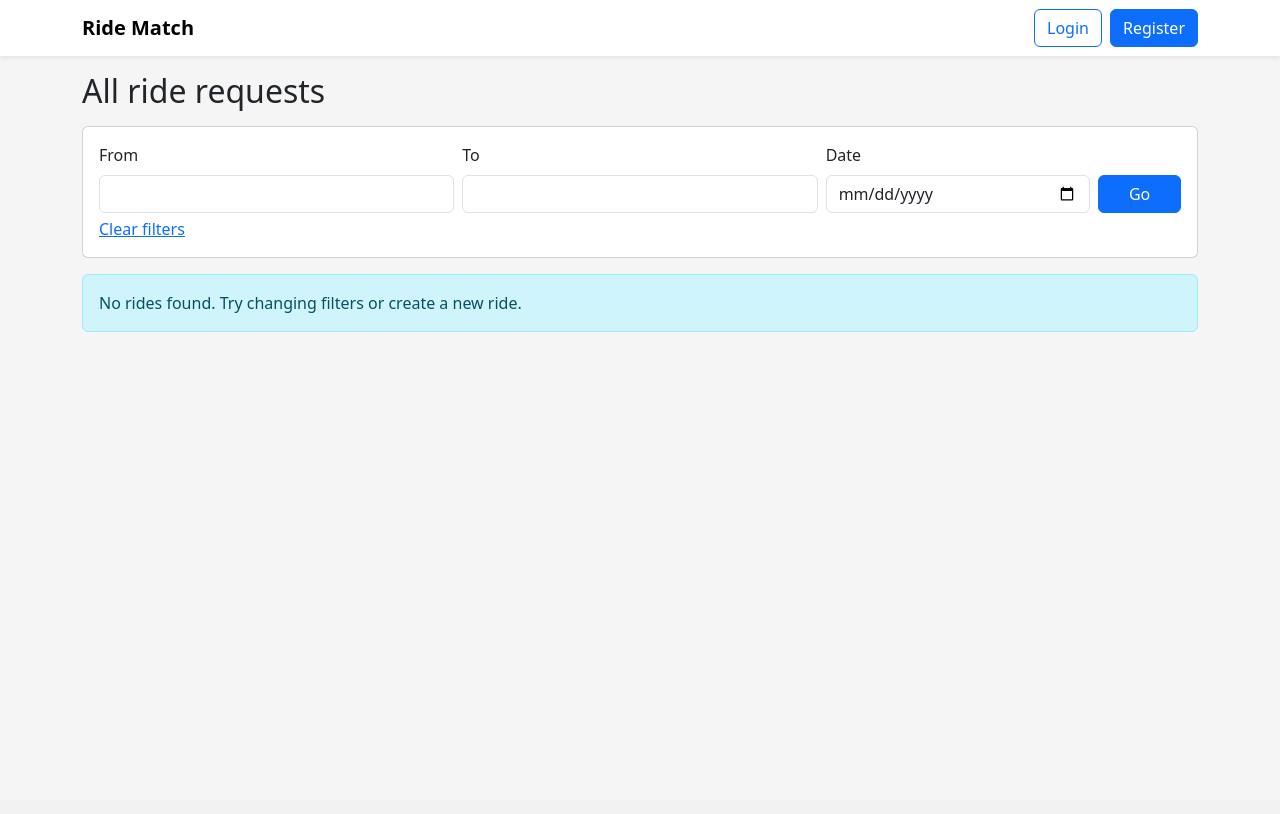
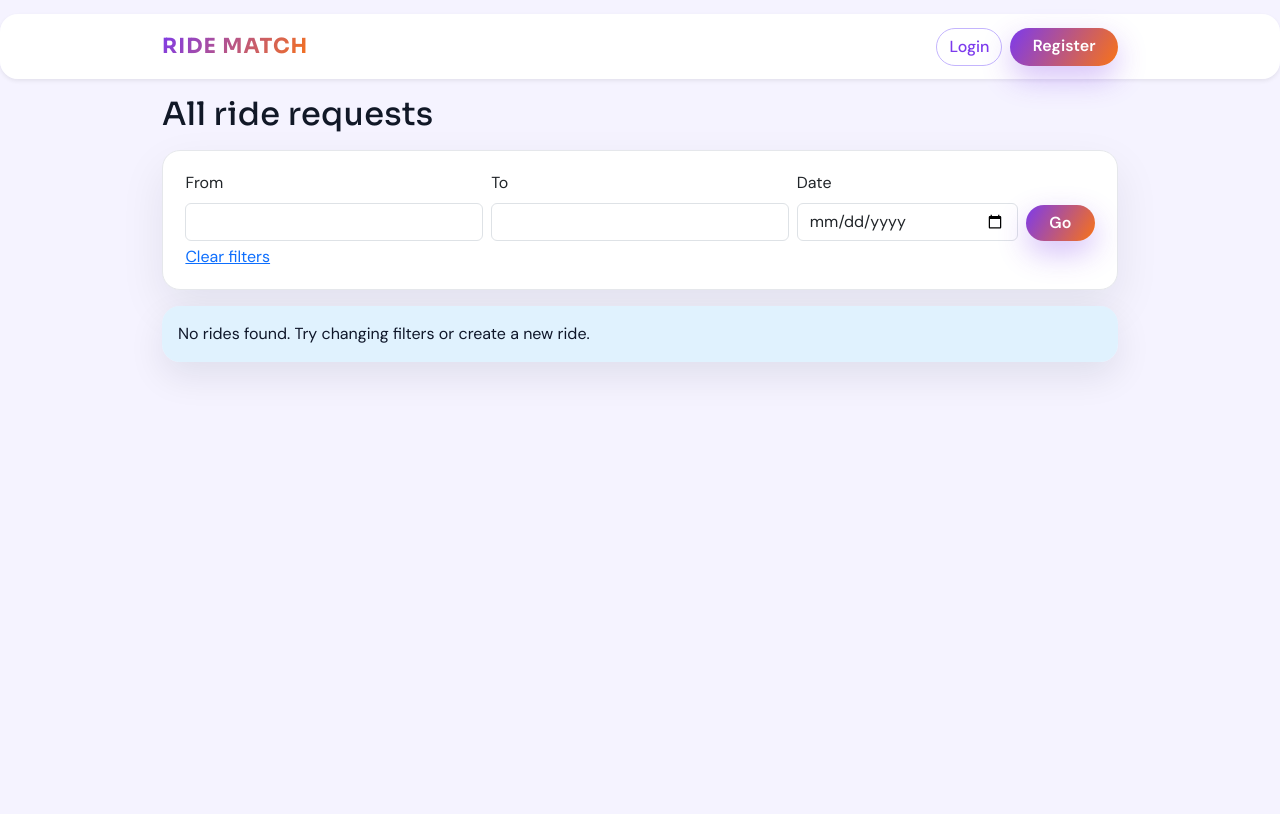
Before and after one commit to arpit1001-eg/ride-match-app, a Flask app: page / in a window 1280 px wide. Before the commit the page ends 332 px from the top, so only its background shows below. Run offline with Flask 3, Linux system fonts and the light colour scheme; the visitor is signed in with stand-in values (Sample User, id 1).

Commit message:
Update Ride Match UI with pastel light theme and animations

```diff
--- a/templates/base.html
+++ b/templates/base.html
@@ -4,32 +4,273 @@
   <meta charset="UTF-8">
   <title>{% block title %}Ride Match{% endblock %}</title>
   <meta name="viewport" content="width=device-width, initial-scale=1">
+
   <!-- Bootstrap 5 CDN -->
   <link href="https://cdn.jsdelivr.net/npm/bootstrap@5.3.3/dist/css/bootstrap.min.css"
         rel="stylesheet"
         integrity="sha384-QWTKZyjpPEjISv5WaRU9OFeRpok6YctnYmDr5pNlyT2bRjXh0JMhjY6hW+ALEwIH"
         crossorigin="anonymous">
+
   <style>
+    /* Fonts */
+    @import url('https://fonts.googleapis.com/css2?family=Sora:wght@500;600;700&family=DM+Sans:wght@400;500;600&display=swap');
+
+    :root {
+      --bg-main: #f5f3ff;           /* solid very light purple */
+      --bg-card: #ffffff;
+      --bg-chip: #eef2ff;
+      --accent: #7c3aed;
+      --accent-soft: #c4b5fd;
+      --accent-warm: #f97316;
+      --text-main: #111827;
+      --text-muted: #6b7280;
+      --border-soft: #e5e7eb;
+      --shadow-soft: 0 18px 45px rgba(15, 23, 42, 0.08);
+      --radius-lg: 18px;
+      --radius-pill: 999px;
+    }
+
+    * {
+      box-sizing: border-box;
+    }
+
     body {
-            background-color: #f5f5f5;
+      font-family: "DM Sans", system-ui, -apple-system, BlinkMacSystemFont, "Segoe UI", sans-serif;
+      background: var(--bg-main);
+      color: var(--text-main);
+      min-height: 100vh;
     }
+
+    .container {
+      max-width: 980px;
+    }
+
+    /* Navbar */
+    .navbar {
+      border-radius: 18px;
+      padding: 0.75rem 1rem;
+      margin-top: 14px;
+    }
+
+    .navbar,
+    .bg-white {
+      background-color: rgba(255, 255, 255, 0.95) !important;
+      backdrop-filter: blur(18px);
+      box-shadow: var(--shadow-soft);
+    }
+
     .navbar-brand {
+      font-family: "Sora", system-ui, sans-serif;
+      font-weight: 700;
+      letter-spacing: 0.05em;
+      font-size: 1.3rem;
+      text-transform: uppercase;
+      background: linear-gradient(120deg, var(--accent), var(--accent-warm));
+      background-clip: text;
+      -webkit-background-clip: text;
+      color: transparent;
+    }
+
+    .navbar-text {
+      font-size: 0.9rem;
+      color: var(--text-muted);
+    }
+
+    /* Headings */
+    h1, h2, h3, h4, h5 {
+      font-family: "Sora", system-ui, sans-serif;
+      letter-spacing: 0.01em;
+    }
+
+    .section-title {
+      position: relative;
+      display: inline-block;
+    }
+
+    .section-title::after {
+      content: "";
+      position: absolute;
+      left: 0;
+      bottom: -6px;
+      width: 0;
+      height: 3px;
+      border-radius: 999px;
+      background: linear-gradient(120deg, var(--accent), var(--accent-warm));
+      transition: width 0.28s ease-out;
+    }
+
+    .section-title:hover::after {
+      width: 100%;
+    }
+
+    /* Buttons */
+    .btn-primary {
+      background: linear-gradient(120deg, var(--accent), var(--accent-warm));
+      border: none;
+      border-radius: var(--radius-pill);
+      padding-inline: 1.4rem;
       font-weight: 600;
+      box-shadow: 0 12px 30px rgba(124, 58, 237, 0.32);
+      transition: transform 0.18s ease, box-shadow 0.18s ease, filter 0.18s ease;
     }
-        .ride-card-icon {
-            font-size: 1.1rem;
-            margin-right: 4px;
+
+    .btn-primary:hover {
+      transform: translateY(-1px);
+      filter: brightness(1.04);
+      box-shadow: 0 20px 45px rgba(124, 58, 237, 0.46);
     }
-        .badge-route {
-            background-color: #e9ecef;
-            color: #495057;
+
+    .btn-outline-primary {
+      border-radius: var(--radius-pill);
+      border-color: var(--accent-soft);
+      color: var(--accent);
       font-weight: 500;
     }
+
+    .btn-outline-primary:hover {
+      background-color: var(--accent-soft);
+      border-color: var(--accent-soft);
+      color: #fff;
+    }
+
+    .btn-outline-secondary {
+      border-radius: var(--radius-pill);
+      border-color: var(--border-soft);
+      color: var(--text-muted);
+    }
+
+    .btn-outline-secondary:hover {
+      background-color: #e5e7eb;
+      color: var(--text-main);
+    }
+
+    .btn-success,
+    .btn-danger,
+    .btn-outline-danger {
+      border-radius: var(--radius-pill);
+    }
+
+    /* Cards */
+    .card {
+      border-radius: var(--radius-lg);
+      border: 1px solid var(--border-soft);
+      box-shadow: var(--shadow-soft);
+      background-color: var(--bg-card);
+      transition: transform 0.2s ease, box-shadow 0.2s ease;
+    }
+
+    .card-body {
+      padding: 1.25rem 1.4rem;
+    }
+
+    .filter-card,
+    .form-shell {
+      border-radius: var(--radius-lg);
+      box-shadow: var(--shadow-soft);
+      border: 1px solid var(--border-soft);
+    }
+
+    /* Hover float */
+    .card.fade-soft:hover {
+      transform: translateY(-3px);
+      box-shadow: 0 24px 55px rgba(15, 23, 42, 0.16);
+    }
+
+    /* Badges / route chips */
+    .badge-route {
+      background-color: var(--bg-chip);
+      color: var(--accent);
+      font-weight: 600;
+      border-radius: var(--radius-pill);
+      padding: 0.35rem 0.8rem;
+      letter-spacing: 0.02em;
+    }
+
+    .ride-card-icon {
+      font-size: 1.05rem;
+      margin-right: 6px;
+      color: var(--accent);
+    }
+
+    .text-muted {
+      color: var(--text-muted) !important;
+    }
+
+    /* Alerts */
+    .alert {
+      border-radius: var(--radius-lg);
+      border: none;
+      box-shadow: 0 14px 36px rgba(15, 23, 42, 0.09);
+    }
+
+    .alert-info {
+      background: linear-gradient(120deg, #e0f2fe, #e0f2fe);
+      color: #0f172a;
+    }
+
+    .alert-success {
+      background: linear-gradient(120deg, #dcfce7, #bbf7d0);
+      color: #166534;
+    }
+
+    .alert-danger {
+      background: linear-gradient(120deg, #fee2e2, #fecaca);
+      color: #991b1b;
+    }
+
+    /* Floating new ride button */
     .floating-btn {
       position: fixed;
       right: 20px;
       bottom: 20px;
       z-index: 1000;
+      width: 52px;
+      height: 52px;
+      border-radius: 50%;
+      font-size: 1.6rem;
+      display: flex;
+      align-items: center;
+      justify-content: center;
+      box-shadow: 0 18px 40px rgba(124, 58, 237, 0.55);
+      animation: floatPulse 2.4s ease-in-out infinite;
+    }
+
+    .floating-btn:hover {
+      transform: translateY(-2px);
+    }
+
+    @keyframes floatPulse {
+      0%, 100% {
+        transform: translateY(0);
+      }
+      50% {
+        transform: translateY(-4px);
+      }
+    }
+
+    /* Soft fade animation */
+    .fade-soft {
+      opacity: 0;
+      transform: translateY(6px);
+      animation: fadeUpSoft 0.35s ease-out forwards;
+    }
+
+    @keyframes fadeUpSoft {
+      to {
+        opacity: 1;
+        transform: translateY(0);
+      }
+    }
+
+    @media (max-width: 576px) {
+      .navbar {
+        border-radius: 0 0 16px 16px;
+        margin-top: 0;
+      }
+      .floating-btn {
+        right: 16px;
+        bottom: 16px;
+      }
     }
   </style>
 </head>
@@ -60,7 +301,7 @@
   {% with messages = get_flashed_messages(with_categories=True) %}
     {% if messages %}
       {% for category, msg in messages %}
-          <div class="alert alert-{{ 'danger' if category=='error' else 'success' }} alert-dismissible fade show" role="alert">
+        <div class="alert alert-{{ 'danger' if category=='error' else 'success' }} alert-dismissible fade show fade-soft" role="alert">
           {{ msg }}
           <button type="button" class="btn-close" data-bs-dismiss="alert" aria-label="Close"></button>
         </div>
--- a/templates/index.html
+++ b/templates/index.html
@@ -2,11 +2,11 @@
 {% block title %}All Rides{% endblock %}
 
 {% block content %}
-<div class="d-flex justify-content-between align-items-center mb-3">
-  <h2 class="mb-0">All ride requests</h2>
+<div class="d-flex justify-content-between align-items-center mb-3 fade-soft">
+  <h2 class="mb-0 section-title">All ride requests</h2>
 </div>
 
-<div class="card mb-3">
+<div class="card mb-3 filter-card fade-soft">
   <div class="card-body">
     <form method="GET" class="row g-2">
       <div class="col-md-4">
@@ -36,7 +36,7 @@
 
 {% if rides %}
   {% for ride in rides %}
-    <div class="card mb-2">
+    <div class="card mb-2 fade-soft">
       <div class="card-body">
         <div class="d-flex justify-content-between">
           <div>
@@ -87,6 +87,8 @@
     </div>
   {% endfor %}
 {% else %}
-  <div class="alert alert-info">No rides found. Try changing filters or create a new ride.</div>
+  <div class="alert alert-info fade-soft">
+    No rides found. Try changing filters or create a new ride.
+  </div>
 {% endif %}
 {% endblock %}
--- a/templates/login.html
+++ b/templates/login.html
@@ -2,10 +2,10 @@
 {% block title %}Login{% endblock %}
 
 {% block content %}
-<div class="row justify-content-center">
+<div class="row justify-content-center fade-soft">
   <div class="col-md-6">
-    <h2 class="mb-3">Login</h2>
-    <div class="card">
+    <h2 class="mb-3 section-title">Login</h2>
+    <div class="card form-shell">
       <div class="card-body">
         <form method="POST">
           <div class="mb-3">
--- a/templates/my_requests.html
+++ b/templates/my_requests.html
@@ -2,11 +2,11 @@
 {% block title %}Ride Requests{% endblock %}
 
 {% block content %}
-<h2 class="mb-3">Requests for your rides</h2>
+<h2 class="mb-3 fade-soft">Requests for your rides</h2>
 
 {% if requests %}
   {% for req in requests %}
-    <div class="card mb-2">
+    <div class="card mb-2 fade-soft">
       <div class="card-body">
         <div class="d-flex justify-content-between">
           <div>
@@ -50,7 +50,7 @@
     </div>
   {% endfor %}
 {% else %}
-  <div class="alert alert-info">
+  <div class="alert alert-info fade-soft">
     No requests yet. When others click “Request to join” on your rides, they will appear here.
   </div>
 {% endif %}
--- a/templates/register.html
+++ b/templates/register.html
@@ -2,10 +2,10 @@
 {% block title %}Register{% endblock %}
 
 {% block content %}
-<div class="row justify-content-center">
+<div class="row justify-content-center fade-soft">
   <div class="col-md-6">
-    <h2 class="mb-3">Create account</h2>
-    <div class="card">
+    <h2 class="mb-3 section-title">Create account</h2>
+    <div class="card form-shell">
       <div class="card-body">
         <form method="POST">
           <div class="mb-3">
```
Also changed, not shown: templates/create_ride.html (+6 -4 lines), templates/results.html (+8 -6 lines). Lines whose indentation alone changed are shown as unchanged.
